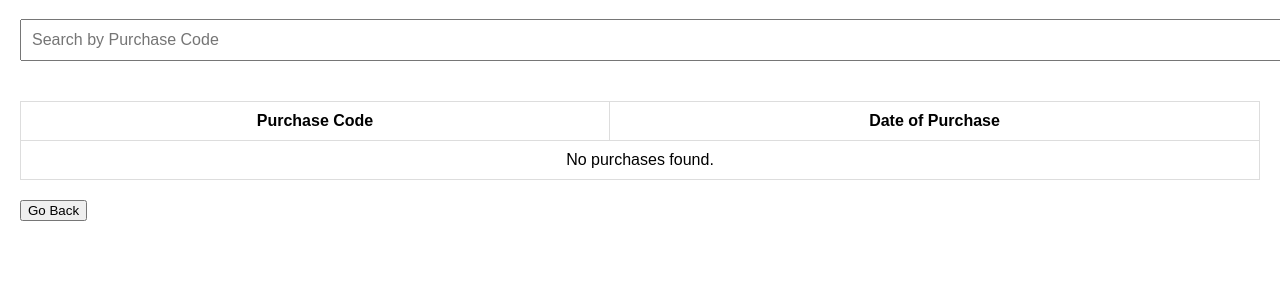
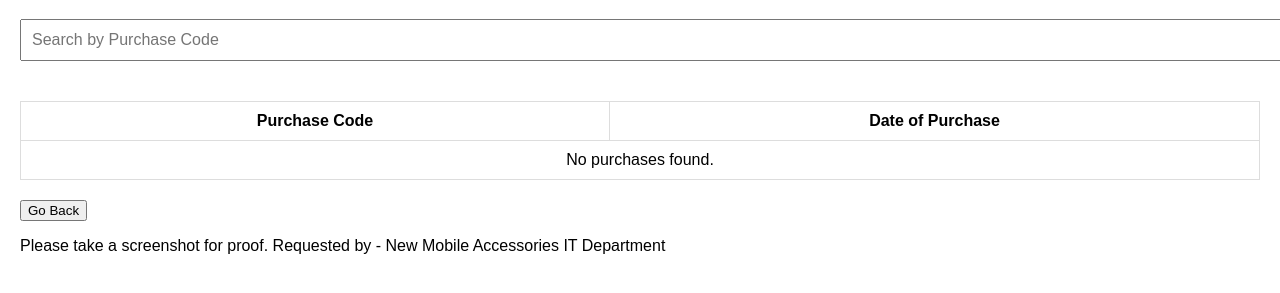
Before and after one commit to DrabyaRaj/New-Mobile-Accessories, a plain HTML site: page Admin/Purchase-History.html in a window 1280 px wide. Shown: the part 81-374 px from the top of the page. Drawn offline with Linux system fonts and the light colour scheme.

Commit message:
Update 12

```diff
--- a/Admin/Purchase-History.html
+++ b/Admin/Purchase-History.html
@@ -27,6 +27,7 @@
         <tbody id="purchaseHistory"></tbody>
     </table>
     <button id="goBackBtn" onclick="goBack()">Go Back</button>
+    <p>Please take a screenshot for proof. Requested by - New Mobile Accessories IT Department</p>
 
     <script>
         const purchaseHistory = document.getElementById('purchaseHistory');
```
Also changed, not shown: Receptionist/Purchase-History.html (+1 -0 lines), Staff/Purchase-History.html (+1 -0 lines).
